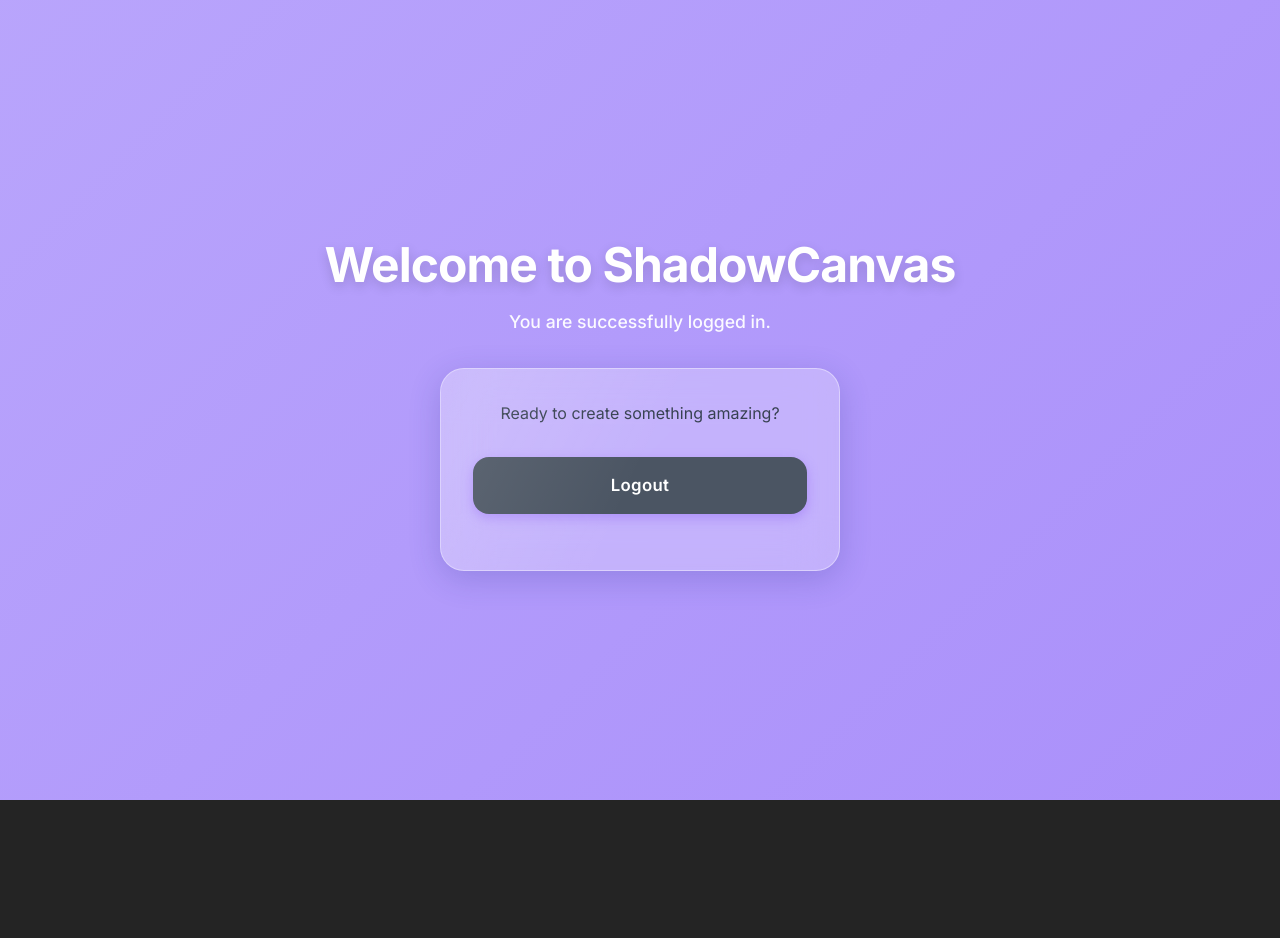
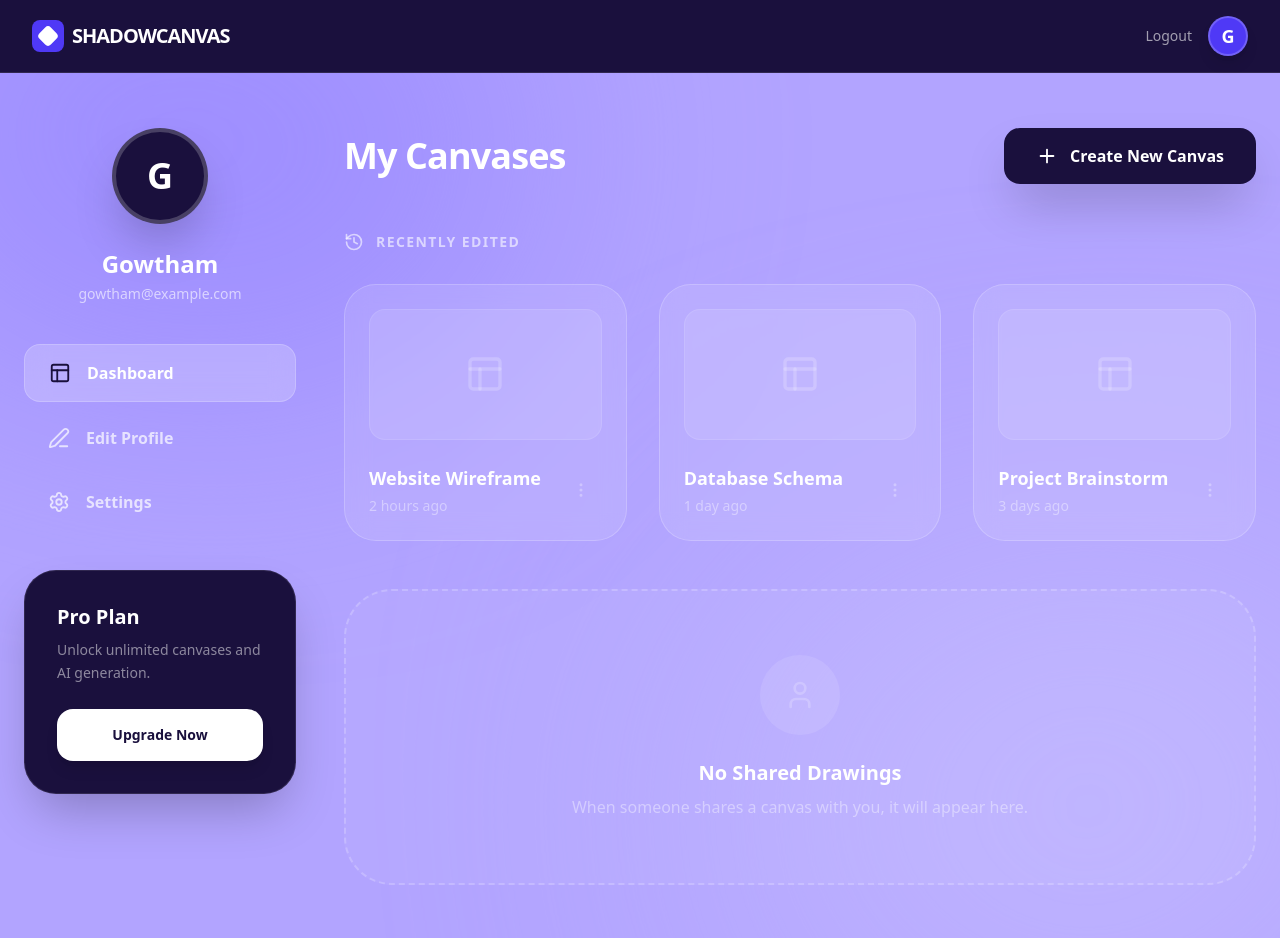
Before and after one commit to Dinesh-1208/shadowCanvas, a React app in the folder frontend/: page /home in a window 1280 px wide. Shown: the top 938 px of the page. Before the commit the page ends 800 px from the top, so only its background shows below. Built offline with nearby package versions, Linux system fonts and the light colour scheme; sample sign-in values are in the browser's storage; the HTML template or start-up script is replaced by a standard one.

Commit message:
Refine landing page and home page aesthetics for consistency

```diff
--- a/frontend/src/components/Navbar.jsx
+++ b/frontend/src/components/Navbar.jsx
@@ -3,7 +3,7 @@ import { MoveRight } from "lucide-react";
 import { Link, useNavigate } from "react-router-dom";
 import { Button } from "./ui/button";
 
-const Navbar = () => {
+const Navbar = ({ userInitial, onLogout }) => {
   const navigate = useNavigate();
   const [isScrolled, setIsScrolled] = useState(false);
 
@@ -22,12 +22,12 @@ const Navbar = () => {
   return (
     <nav
       className={`fixed top-0 left-0 right-0 z-50 transition-all duration-300 ${isScrolled
-        ? "py-4 bg-white/10 backdrop-blur-xl border-b border-white/10 shadow-lg"
-        : "py-6 bg-transparent"
+        ? "py-4 bg-[#1a103d]/80 backdrop-blur-xl border-b border-white/10 shadow-lg"
+        : userInitial ? "py-4 bg-[#1a103d] border-b border-white/10" : "py-6 bg-transparent"
         }`}
     >
       <div className="flex items-center justify-between px-8 max-w-7xl mx-auto">
-        <div className="flex items-center gap-2">
+        <div className="flex items-center gap-2 cursor-pointer" onClick={() => navigate("/")}>
           <div className="w-8 h-8 bg-indigo-600 rounded-lg flex items-center justify-center">
             <div className="w-4 h-4 bg-white rounded-sm rotate-45"></div>
           </div>
@@ -36,6 +36,7 @@ const Navbar = () => {
           </span>
         </div>
 
+        {!userInitial && (
           <div className="hidden md:flex items-center gap-8">
             <a href="#features" className="text-white/80 hover:text-white transition-colors text-sm font-medium">
               Features
@@ -47,8 +48,22 @@ const Navbar = () => {
               Security
             </a>
           </div>
+        )}
 
         <div className="flex items-center gap-4">
+          {userInitial ? (
+            <div className="flex items-center gap-4">
+              <button
+                onClick={onLogout}
+                className="text-white/60 hover:text-white text-sm font-medium transition-colors"
+              >
+                Logout
+              </button>
+              <div className="w-10 h-10 bg-indigo-600 border-2 border-white/20 rounded-full flex items-center justify-center text-white font-bold text-lg shadow-lg">
+                {userInitial}
+              </div>
+            </div>
+          ) : (
             <Button
               onClick={handleGetStarted}
               className="bg-[#1a103d] hover:bg-[#251854] text-white rounded-full px-6 py-2 flex items-center gap-2 border-none"
@@ -56,6 +71,7 @@ const Navbar = () => {
               Get Started
               <MoveRight className="w-4 h-4" />
             </Button>
+          )}
         </div>
       </div>
     </nav>
--- a/frontend/src/pages/Home.jsx
+++ b/frontend/src/pages/Home.jsx
@@ -1,7 +1,17 @@
 import React, { useEffect, useState } from "react";
 import { useNavigate, useLocation } from "react-router-dom";
 import authService from "../services/authService";
-import "../styles/auth.css";
+import Navbar from "../components/Navbar";
+import { motion } from "framer-motion";
+import {
+    Plus,
+    Settings,
+    User,
+    History,
+    Layout,
+    MoreVertical,
+    Edit3
+} from "lucide-react";
 
 const Home = () => {
     const navigate = useNavigate();
@@ -9,12 +19,10 @@ const Home = () => {
     const [user, setUser] = useState(null);
 
     useEffect(() => {
-        // Check for token in URL (OAuth redirect)
         const params = new URLSearchParams(location.search);
         const token = params.get("token");
         if (token) {
             localStorage.setItem("token", token);
-            // Remove query param from URL for cleaner look
             window.history.replaceState({}, document.title, "/home");
         }
 
@@ -22,28 +30,141 @@ const Home = () => {
         if (!storedToken) {
             navigate("/login");
         } else {
-            // In a real app, we would verify token validity here or decode it
-            setUser({ name: "User" }); // Placeholder
+            setUser({ name: "Gowtham", email: "gowtham@example.com" });
         }
     }, [navigate, location]);
 
     const handleLogout = () => {
         authService.logout();
+        navigate("/");
     };
 
+    const userInitial = user?.name ? user.name.charAt(0).toUpperCase() : "G";
+
+    const recentDrawings = [
+        { id: 1, title: "Website Wireframe", date: "2 hours ago", thumbnail: "bg-white/10" },
+        { id: 2, title: "Database Schema", date: "1 day ago", thumbnail: "bg-white/10" },
+        { id: 3, title: "Project Brainstorm", date: "3 days ago", thumbnail: "bg-white/10" },
+    ];
+
     return (
-        <div className="auth-container" style={{ flexDirection: "column", textAlign: "center", color: "white" }}>
-            <h1 className="auth-title">Welcome to ShadowCanvas</h1>
-            <p className="auth-subtitle">You are successfully logged in.</p>
+        <div className="min-h-screen bg-[#b2a4ff] relative overflow-hidden flex flex-col font-sans">
+            {/* Background blobs for depth (Same as landing page) */}
+            <motion.div
+                animate={{
+                    scale: [1, 1.1, 1],
+                    rotate: [0, 5, 0]
+                }}
+                transition={{ duration: 10, repeat: Infinity, ease: "linear" }}
+                className="absolute top-[-10%] left-[-10%] w-[50%] h-[50%] bg-[#9281ff] rounded-full blur-[120px] opacity-60 pointer-events-none"
+            ></motion.div>
+            <motion.div
+                animate={{
+                    scale: [1, 1.2, 1],
+                    rotate: [0, -5, 0]
+                }}
+                transition={{ duration: 12, repeat: Infinity, ease: "linear" }}
+                className="absolute bottom-[-10%] right-[-10%] w-[50%] h-[50%] bg-[#c7bdff] rounded-full blur-[120px] opacity-60 pointer-events-none"
+            ></motion.div>
 
-            <div className="auth-card" style={{ maxWidth: "400px", margin: "0 auto" }}>
-                <p style={{ color: "#374151", marginBottom: "2rem" }}>
-                    Ready to create something amazing?
-                </p>
-                <button onClick={handleLogout} className="btn-primary" style={{ background: "#4b5563" }}>
-                    Logout
-                </button>
-            </div>
+            <Navbar userInitial={userInitial} onLogout={handleLogout} />
+
+            <main className="relative z-10 flex-grow pt-32 pb-16 px-6 max-w-7xl mx-auto w-full text-white">
+                <div className="grid grid-cols-1 lg:grid-cols-4 gap-12">
+
+                    {/* Left Sidebar: Profile & Actions */}
+                    <div className="lg:col-span-1 space-y-10">
+                        <div className="flex flex-col items-center text-center">
+                            <motion.div
+                                whileHover={{ scale: 1.05 }}
+                                className="w-24 h-24 bg-[#1a103d] rounded-full flex items-center justify-center text-white text-4xl font-bold mb-6 shadow-2xl border-4 border-white/20"
+                            >
+                                {userInitial}
+                            </motion.div>
+                            <h2 className="text-2xl font-bold mb-1">{user?.name}</h2>
+                            <p className="text-white/60 text-sm mb-10">{user?.email}</p>
+
+                            <nav className="w-full space-y-2">
+                                <button className="w-full flex items-center gap-4 px-6 py-4 bg-white/20 backdrop-blur-md rounded-2xl font-bold transition-all border border-white/20 text-white">
+                                    <Layout size={22} className="text-[#1a103d]" /> Dashboard
+                                </button>
+                                <button className="w-full flex items-center gap-4 px-6 py-4 hover:bg-white/10 rounded-2xl font-bold transition-all text-white/70 hover:text-white">
+                                    <Edit3 size={22} /> Edit Profile
+                                </button>
+                                <button className="w-full flex items-center gap-4 px-6 py-4 hover:bg-white/10 rounded-2xl font-bold transition-all text-white/70 hover:text-white">
+                                    <Settings size={22} /> Settings
+                                </button>
+                            </nav>
+                        </div>
+
+                        <div className="bg-[#1a103d] rounded-[32px] p-8 text-white shadow-2xl border border-white/10">
+                            <h3 className="font-bold text-xl mb-2">Pro Plan</h3>
+                            <p className="text-white/50 text-sm mb-6 leading-relaxed">Unlock unlimited canvases and AI generation.</p>
+                            <button className="w-full py-4 bg-white text-[#1a103d] rounded-2xl font-bold text-sm hover:translate-y-[-2px] transition-all shadow-lg">
+                                Upgrade Now
+                            </button>
+                        </div>
+                    </div>
+
+                    {/* Main Content: Create & Drawings */}
+                    <div className="lg:col-span-3 space-y-12">
+
+                        {/* Header & Create Action */}
+                        <div className="flex items-center justify-between">
+                            <h1 className="text-4xl font-bold tracking-tight">My Canvases</h1>
+                            <motion.button
+                                whileHover={{ scale: 1.05 }}
+                                whileTap={{ scale: 0.95 }}
+                                onClick={() => navigate("/canvas")}
+                                className="flex items-center gap-3 px-8 py-4 bg-[#1a103d] text-white rounded-2xl font-bold shadow-2xl hover:bg-[#251854] transition-all"
+                            >
+                                <Plus size={22} /> Create New Canvas
+                            </motion.button>
+                        </div>
+
+                        {/* Recent Drawings */}
+                        <div className="space-y-8">
+                            <div className="flex items-center gap-3 text-white/60">
+                                <History size={20} />
+                                <span className="text-sm font-bold tracking-widest uppercase">Recently Edited</span>
+                            </div>
+
+                            <div className="grid grid-cols-1 md:grid-cols-3 gap-8">
+                                {recentDrawings.map((drawing) => (
+                                    <motion.div
+                                        key={drawing.id}
+                                        whileHover={{ y: -8 }}
+                                        className="bg-white/10 backdrop-blur-md rounded-[32px] p-6 border border-white/20 hover:bg-white/20 transition-all cursor-pointer group"
+                                    >
+                                        <div className={`aspect-video ${drawing.thumbnail} rounded-2xl mb-6 flex items-center justify-center relative overflow-hidden border border-white/10`}>
+                                            <Layout size={40} className="text-white/20 group-hover:scale-110 transition-transform" />
+                                        </div>
+                                        <div className="flex items-center justify-between">
+                                            <div>
+                                                <h3 className="font-bold text-lg mb-1 group-hover:text-white transition-colors">{drawing.title}</h3>
+                                                <p className="text-sm text-white/40">{drawing.date}</p>
+                                            </div>
+                                            <button className="p-3 hover:bg-white/20 rounded-xl text-white/30 group-hover:text-white transition-colors">
+                                                <MoreVertical size={18} />
+                                            </button>
+                                        </div>
+                                    </motion.div>
+                                ))}
+                            </div>
+                        </div>
+
+                        {/* Shared / Empty State */}
+                        <div className="border-2 border-dashed border-white/20 rounded-[48px] p-16 text-center bg-white/5">
+                            <div className="w-20 h-20 bg-white/10 rounded-full flex items-center justify-center mx-auto mb-6">
+                                <User size={32} className="text-white/20" />
+                            </div>
+                            <h3 className="text-xl font-bold mb-2">No Shared Drawings</h3>
+                            <p className="text-white/40">When someone shares a canvas with you, it will appear here.</p>
+                        </div>
+
+                    </div>
+                </div>
+            </main>
         </div>
     );
 };
```
Also changed, not shown: frontend/src/pages/LandingPage.jsx (+7 -7 lines). Lines whose indentation alone changed are shown as unchanged.
